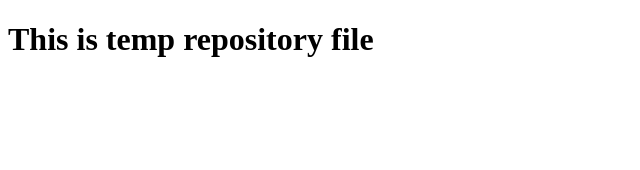
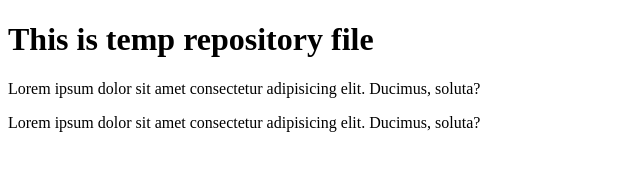
Before and after one commit to 787516/temp, a plain HTML site: page index.html in a window 1280 px wide. Shown: the whole page, without its empty margins (0-640 px from the left). Drawn offline with Linux system fonts and the light colour scheme.

Commit message:
second para add

```diff
--- a/index.html
+++ b/index.html
@@ -7,6 +7,7 @@
 </head>
 <body>
     <h1>This is temp repository file</h1>
-
+    <p>Lorem ipsum dolor sit amet consectetur adipisicing elit. Ducimus, soluta?</p>
+    <p>Lorem ipsum dolor sit amet consectetur adipisicing elit. Ducimus, soluta?</p>
 </body>
 </html>
```
Also changed, not shown: 1 other file.
